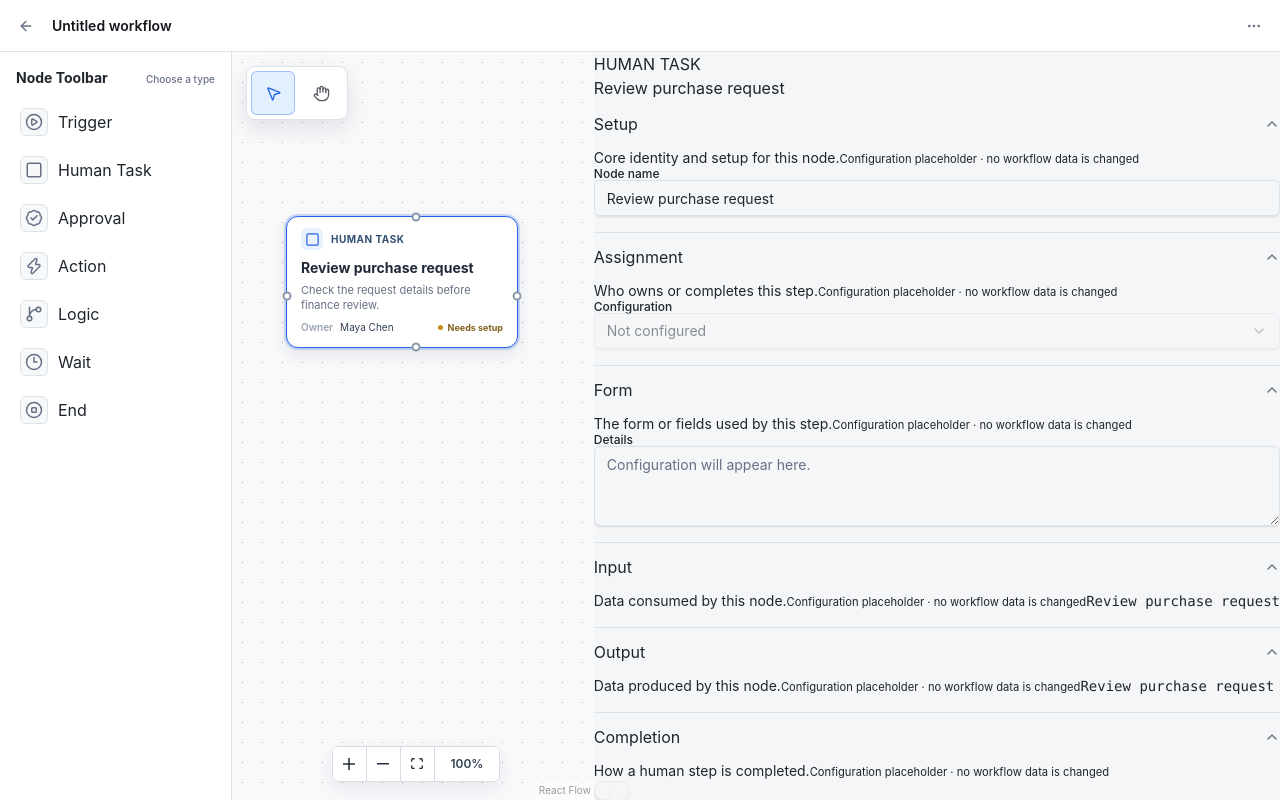
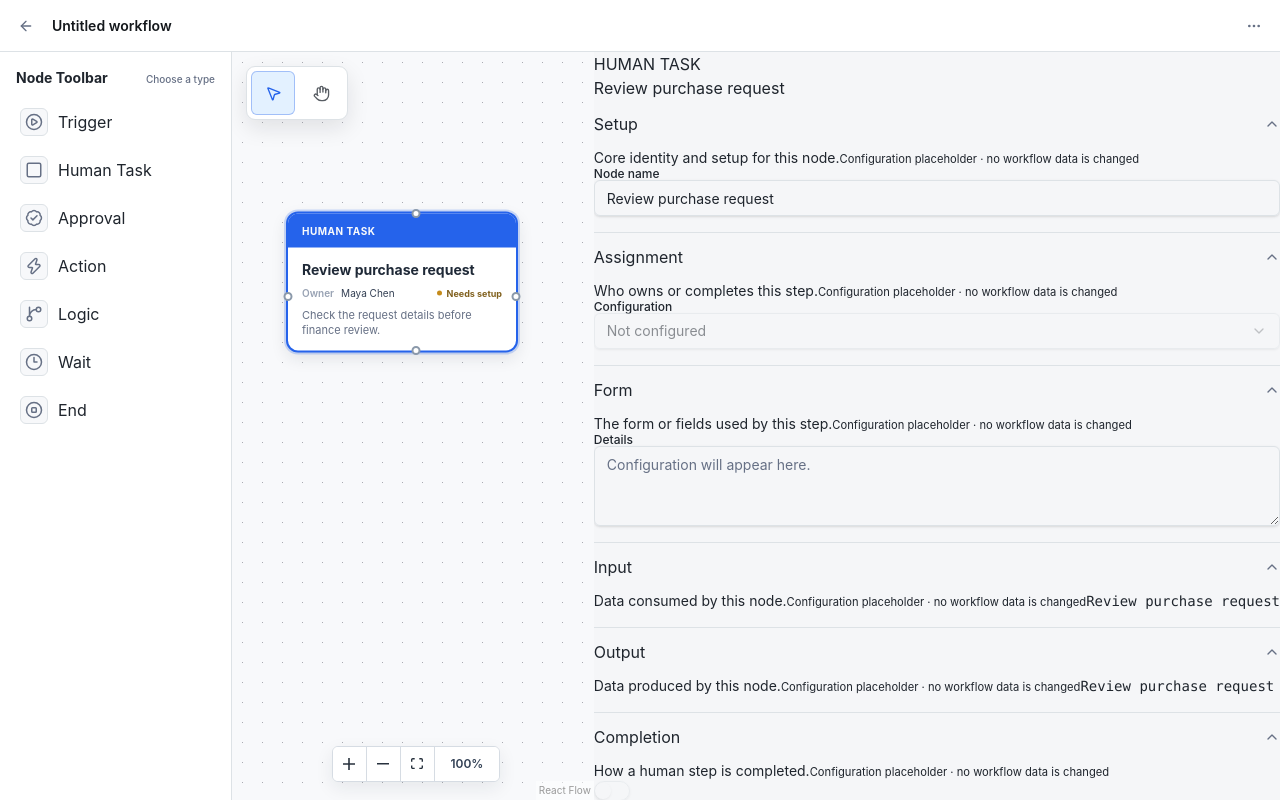
Before and after one commit to garywangda/workflow, a React (Vite) app: page / in a window 1280 px wide. Built offline with nearby package versions, Linux system fonts and the light colour scheme.

Commit message:
refine node card into headed layout

```diff
--- a/src/features/workflow-editor/components/nodes/BaseWorkflowNode.tsx
+++ b/src/features/workflow-editor/components/nodes/BaseWorkflowNode.tsx
@@ -1,4 +1,3 @@
-import type { LucideIcon } from "lucide-react";
 import { Handle, Position } from "@xyflow/react";
 import type { WorkflowNodeType } from "../../types/workflow-node";
 
@@ -18,7 +17,6 @@ interface BaseWorkflowNodeProps {
   assignee?: string;
   provider?: string;
   configStatus?: string;
-  icon: LucideIcon;
   selected?: boolean;
   dragging?: boolean;
   preview?: boolean;
@@ -32,7 +30,6 @@ export function BaseWorkflowNode({
   assignee,
   provider,
   configStatus = "Needs setup",
-  icon: Icon,
   selected = false,
   dragging = false,
   preview = false,
@@ -63,19 +60,18 @@ export function BaseWorkflowNode({
         </div>
       ) : null}
       <span className="workflow-node__body">
-        <span className="workflow-node__category">
-          <span className="workflow-node__icon" aria-hidden="true"><Icon size={15} strokeWidth={1.9} /></span>
+        <span className="workflow-node__category" aria-label="Node category">
           <span className="workflow-node__semantic-label">{semanticLabel}</span>
         </span>
         <span className="workflow-node__content">
           <span className="workflow-node__name">{name}</span>
-          {description ? <span className="workflow-node__description">{description}</span> : null}
           {!preview ? (
             <span className="workflow-node__footer">
               {assignee || provider ? <span className="workflow-node__meta"><span>{assignee ? "Owner" : "Provider"}</span>{assignee ?? provider}</span> : null}
               <span className="workflow-node__config" aria-label="Configuration status">{configStatus}</span>
             </span>
           ) : null}
+          {description ? <span className="workflow-node__description">{description}</span> : null}
         </span>
       </span>
     </div>
--- a/src/features/workflow-editor/components/nodes/WorkflowNode.tsx
+++ b/src/features/workflow-editor/components/nodes/WorkflowNode.tsx
@@ -22,7 +22,6 @@ export const WorkflowNodeComponent = memo(function WorkflowNodeComponent({
       assignee={data.assignee}
       provider={data.provider}
       configStatus={data.configStatus}
-      icon={definition.icon}
       selected={selected}
       dragging={dragging}
     />
--- a/src/features/workflow-editor/components/nodes/WorkflowNodePreview.tsx
+++ b/src/features/workflow-editor/components/nodes/WorkflowNodePreview.tsx
@@ -20,7 +20,7 @@ export function WorkflowNodePreview({ type, position }: WorkflowNodePreviewProps
       }}
       aria-hidden="true"
     >
-      <BaseWorkflowNode type={type} semanticLabel={definition.label} name={definition.defaultName} icon={definition.icon} preview />
+      <BaseWorkflowNode type={type} semanticLabel={definition.label} name={definition.defaultName} preview />
     </div>
   );
 }
--- a/src/features/workflow-editor/styles/workflow-canvas.css
+++ b/src/features/workflow-editor/styles/workflow-canvas.css
@@ -114,10 +114,10 @@
 
 .workflow-node {
   width: 232px;
-  min-height: 126px;
+  min-height: 132px;
   position: relative;
   overflow: visible;
-  border: 1px solid #d4dbe4;
+  border: 2px solid color-mix(in oklab, var(--primary) 62%, white);
   border-radius: 12px;
   background: #ffffff;
   color: #1f2937;
@@ -151,42 +151,22 @@
   box-shadow: 0 8px 20px rgba(31, 37, 45, 0.12);
 }
 
-.workflow-node__icon {
-  width: 22px;
-  height: 22px;
-  flex: 0 0 auto;
-  display: inline-grid;
-  place-items: center;
-  border-radius: 5px;
-  background: #eaf2ff;
-  color: #2563eb;
-}
-
-.workflow-node[data-node-type="approval"] .workflow-node__icon {
-  background: #eff6ff;
-  color: #2563eb;
-}
-
-.workflow-node[data-node-type="end"] .workflow-node__icon {
-  background: #fef2f2;
-  color: #dc2626;
-}
-
 .workflow-node__content {
   min-width: 0;
   display: grid;
-  gap: 5px;
-  padding: 0 14px 13px;
+  gap: 7px;
+  padding: 11px 14px 13px;
 }
 
 .workflow-node__body { display: block; }
 .workflow-node__category {
-  min-height: 38px;
+  min-height: 34px;
   display: flex;
   align-items: center;
-  gap: 8px;
-  padding: 11px 14px 7px;
-  color: #31506f;
+  padding: 8px 14px;
+  border-radius: 10px 10px 0 0;
+  background: var(--primary);
+  color: var(--primary-foreground);
 }
 .workflow-node__config {
   display: inline-flex;
@@ -330,7 +310,7 @@
 }
 
 .workflow-node__semantic-label {
-  color: #31506f;
+  color: inherit;
   font-size: 10px;
   font-weight: 700;
   letter-spacing: .05em;
@@ -356,11 +336,11 @@
   -webkit-line-clamp: 2;
 }
 .workflow-node__footer {
-  display: flex;
+  display: grid;
+  grid-template-columns: minmax(0, 1fr) auto;
   align-items: center;
   gap: 10px;
   min-width: 0;
-  padding-top: 2px;
 }
 .workflow-node__meta {
   display: flex;
@@ -419,13 +399,6 @@
   letter-spacing: 0;
 }
 
-.workflow-node[data-node-type="trigger"] .workflow-node__icon { background: #ecfdf3; color: #16803c; }
-.workflow-node[data-node-type="condition"] .workflow-node__icon { background: #fff7ed; color: #c2410c; }
-.workflow-node[data-node-type="action"] .workflow-node__icon { background: #f5f3ff; color: #7c3aed; }
-.workflow-node[data-node-type="end"] .workflow-node__icon { background: #fef2f2; color: #dc2626; }
-.workflow-node[data-node-type="parallel"] .workflow-node__icon,
-.workflow-node[data-node-type="merge"] .workflow-node__icon { background: #eff6ff; color: #2563eb; }
-
 .diagram-node { min-width: 112px; min-height: 58px; display: flex; align-items: center; justify-content: center; gap: 7px; padding: 10px 14px; border: 1px solid #b8c2cf; background: rgba(255,255,255,.86); color: #475467; font-size: 12px; box-shadow: 0 3px 10px rgba(31,37,45,.06); }
 .diagram-node[data-selected="true"] { border-color: #2563eb; box-shadow: 0 0 0 2px rgba(37,99,235,.2); }
 .diagram-node--circle { width: 80px; min-width: 80px; border-radius: 999px; }
```
Also changed, not shown: 2 other files (tests, documents, lock files or other folders).
